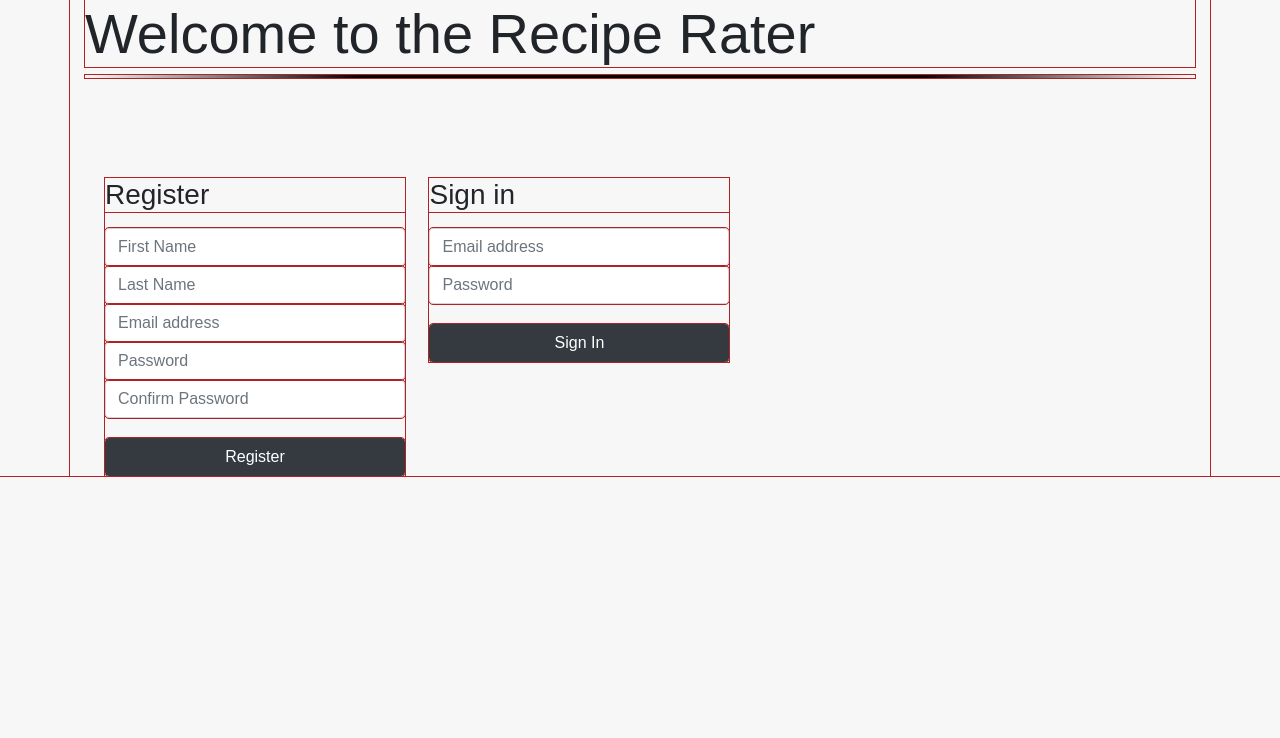
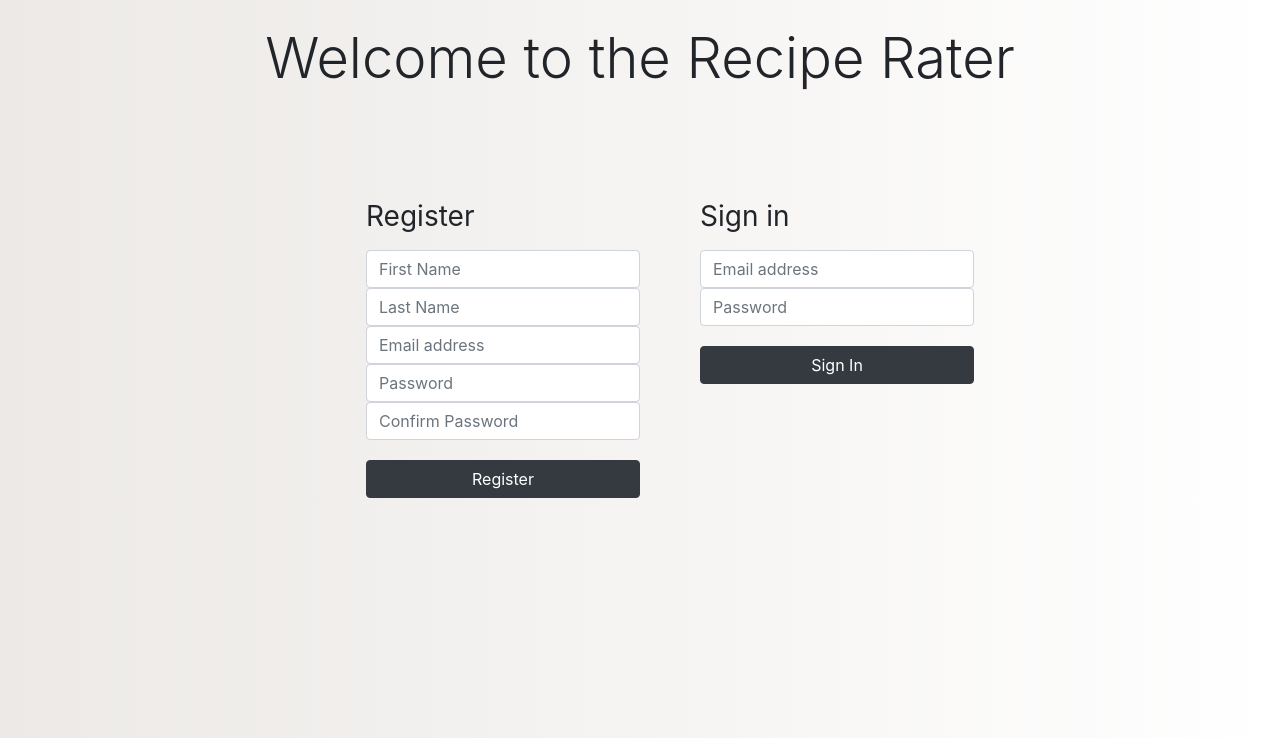
Before and after one commit to projects-algos-june/group_proj_RecipeRater, a Django app: page / in a window 1280 px wide. Shown: the top 738 px of the page. Run offline with Django 3.2, Linux system fonts and the light colour scheme; some libraries are stand-ins or nearby versions.

Commit message:
completed basic bootstrap styling. Relmoved recipe page link.

```diff
--- a/recipe_rater/recipe_db/static/css/log_reg.css
+++ b/recipe_rater/recipe_db/static/css/log_reg.css
@@ -1,35 +1,34 @@
 * {
     padding: 0;
     margin: 0;
-    font-family: Arial, Helvetica, sans-serif;
-    outline: 1px solid firebrick;
+    /* font-family: Arial, Helvetica, sans-serif; */
+    /* outline: 1px solid firebrick; */
 }
 
 body {
-    background-color: rgb(247, 247, 247);
+    background: #ECE9E6;  /* fallback for old browsers */
+    background: -webkit-linear-gradient(to left, #FFFFFF, #ECE9E6);  /* Chrome 10-25, Safari 5.1-6 */
+    background: linear-gradient(to left, #FFFFFF, #ECE9E6); /* W3C, IE 10+/ Edge, Firefox 16+, Chrome 26+, Opera 12+, Safari 7+ */
 }
 
 #container {
     width: 900px;
-    min-height: 500px;
-    margin: 0 auto;
     padding-top: 25px;
+    text-align: center;
 }
 
-    #buffer {
-        display: block;
-        height: 3px;
-        /* margin-bottom: 20px; */
-        background: rgb(255,255,255);
-        background: linear-gradient(90deg, rgba(255,255,255,0) 0%, rgba(0,0,0,1) 25%, rgba(0,0,0,1) 75%, rgba(255,255,255,0) 100%);
-    }
+#title {
+    text-align: center;
+    margin-top: 25px;
+    /* background-color: whitesmoke; */
+}
+
 
 
     #register, #login {
         display: inline-block;
         margin-top: 100px;
-        margin-left: 20px;
-        width: 300px;
+        margin-left: 60px;
         vertical-align: top;
     }
 
@@ -37,9 +36,11 @@ body {
             margin-top: 20px;
         }
 
-
-.error {
-    color: red;
-    list-style: none;
-    font-size: 8pt;
+#errors {
+    text-align: center;
 }
+    .error {
+        color: red;
+        list-style: none;
+        font-size: 8pt;
+}
--- a/recipe_rater/recipe_db/static/css/recipe.css
+++ b/recipe_rater/recipe_db/static/css/recipe.css
@@ -0,0 +1,5 @@
+* {
+    padding: 0;
+    margin: 0;
+    /* font-family: Arial, Helvetica, sans-serif; */
+}
--- a/recipe_rater/recipe_db/templates/index.html
+++ b/recipe_rater/recipe_db/templates/index.html
@@ -19,8 +19,8 @@
 </head>
 <body>
     <div class="container">
-        <h1 class="display-4">Welcome to the Recipe Rater</h1>
-        <div id="buffer"></div>
+            <h1 class="display-4" id="title">Welcome to the Recipe Rater</h1>
+            <div class="d-flex justify-content-center">
                 <div id="register">
                     <form action="/register" method="POST" class="form-signin">
                         {% csrf_token %}
@@ -50,5 +50,15 @@
                     </form>
                 </div>
             </div>
+            <div id="errors">
+                {% if messages %}
+                <ul class="messages">
+                    {% for message in messages %}
+                        <li class="error">{{ message }}</li>
+                    {% endfor %}
+                </ul>
+                {% endif %}
+            </div>
+    </div>
 </body>
 </html>
--- a/recipe_rater/recipe_db/views.py
+++ b/recipe_rater/recipe_db/views.py
@@ -77,7 +77,10 @@ def log_user(request):
                 request.session['log_status'] = 'logged in'
                 print(user_query.first_name, user_query.last_name, "was successfully logged in")
                 return redirect('/profile/'+str(user_query.id))
-    return redirect('/')
+            messages.error(request, 'Password was incorrect')
+            return redirect('/')
+        messages.error(request, 'Email address not found')
+        return redirect('/')
 
 # Flush user from request.session and return to Login page
 def logout(request):
@@ -90,13 +93,14 @@ def logout(request):
 
 # Process form for adding recipe
 def add_recipe(request):
-    if request.method == "POST" and request.FILES.get('photo', False):
-        # Add new photo to file system if present
-        pic = request.FILES['photo']
-        fs = FileSystemStorage()
-        new_photo = fs.save(pic.name, pic)
-        url = fs.url(new_photo)
-
+    if request.method == "POST":
+        url = None
+        if request.FILES.get('photo', False):
+            # Add new photo to file system if present
+            pic = request.FILES['photo']
+            fs = FileSystemStorage()
+            new_photo = fs.save(pic.name, pic)
+            url = fs.url(new_photo)
         # Filter for existing cookbooks
         book_query = Book.objects.filter(title=request.POST['book'])
         if len(book_query) > 0:
@@ -126,39 +130,8 @@ def add_recipe(request):
                 photo = url,
                 poster = User.objects.get(id=request.session['id'])
             )
+            print(f'{new_book.title} Successfully created')
             print(f'{new_recipe.title} recipe successfully created for {new_recipe.book.title}')
-    elif request.method == "POST":
-        # Filter for existing cookbooks
-        book_query = Book.objects.filter(title=request.POST['book'])
-        if len(book_query) > 0:
-            # Change querySet to single item
-            book_query = book_query[0]
-            # Create new recipe
-            new_recipe = Recipe.objects.create(
-                title = request.POST['title'],
-                description = request.POST['desc'],
-                book = book_query,
-                rating = None,
-                notes = request.POST['notes'],
-                photo = None,
-                poster = User.objects.get(id=request.session['id'])
-            )
-            print(f'{new_recipe.title} recipe successfully created for {new_recipe.book.title}')
-        else:
-            # If cookbook not found, create new cookbook from title
-            new_book = Book.objects.create(title=request.POST['book'])
-            # Create new recipe
-            new_recipe = Recipe.objects.create(
-                title = request.POST['title'],
-                description = request.POST['desc'],
-                book = new_book,
-                rating = None,
-                notes = request.POST['notes'],
-                photo = None,
-                poster = User.objects.get(id=request.session['id'])
-            )
-            print(f'{new_recipe.title} recipe successfully created for {new_recipe.book.title}')
-        return redirect('/profile/'+str(request.session['id']))
     return redirect('/profile/'+str(request.session['id']))
 
 
```
Also changed, not shown: recipe_rater/recipe_db/static/css/add_recipe.css (+7 -1 lines), recipe_rater/recipe_db/static/css/user_profile.css (+13 -6 lines), recipe_rater/recipe_db/templates/user_profile.html (+6 -6 lines), recipe_rater/db.sqlite3, recipe_rater/media/Chicken-Quesadilla-Roundup-1_UBaMRTo.jpg (added). Lines whose indentation alone changed are shown as unchanged.
